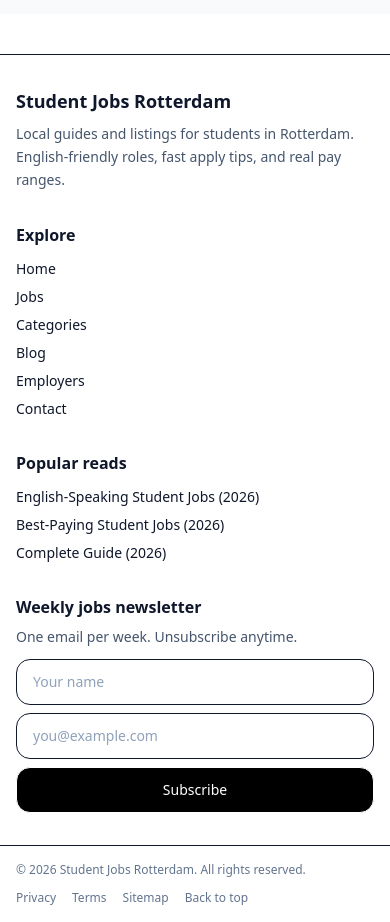
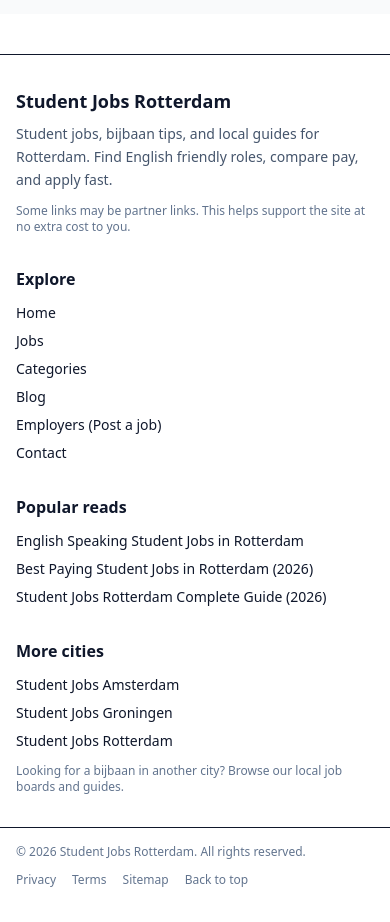
Before and after one commit to LazarPopov/studentjobrotterdam, a Next.js app: page / in a window 390 px wide. Shown: the part 6380-7302 px from the top of the page. Built offline with nearby package versions, Linux system fonts and the light colour scheme; no server answers.

Commit message:
footer other cities

```diff
--- a/src/app/blog/rss.xml/route.ts
+++ b/src/app/blog/rss.xml/route.ts
@@ -15,7 +15,7 @@ const posts = [
       "Where to find roles that don’t require Dutch, plus quick apply tips for international students.",
     // Optional but recommended: keep dates for better feed freshness signals
     // published: "2026-01-02",
-    // modified: "2026-10-02",
+    // modified: "2026-01-02",
   },
   {
     slug: "student-jobs-rotterdam-complete-guide-2026",
--- a/src/components/SiteFooter.tsx
+++ b/src/components/SiteFooter.tsx
@@ -5,80 +5,120 @@ export default function SiteFooter() {
   const year = new Date().getFullYear();
 
   return (
-    <footer className="mt-10 border-t bg-white">
+    <footer className="mt-10 border-t bg-white" aria-labelledby="footer-heading">
+      <h2 id="footer-heading" className="sr-only">
+        Footer
+      </h2>
+
       <div className="mx-auto max-w-6xl px-4 sm:px-6 py-8 sm:py-10 grid grid-cols-1 sm:grid-cols-2 lg:grid-cols-4 gap-8">
         {/* Brand */}
         <div>
           <div className="text-lg sm:text-xl font-semibold">Student Jobs Rotterdam</div>
           <p className="mt-2 text-sm text-slate-600 leading-relaxed">
-            Local guides and listings for students in Rotterdam. English-friendly roles, fast apply tips, and real pay ranges.
+            Student jobs, bijbaan tips, and local guides for Rotterdam. Find English friendly roles, compare pay, and
+            apply fast.
+          </p>
+          <p className="mt-3 text-xs text-slate-500">
+            Some links may be partner links. This helps support the site at no extra cost to you.
           </p>
         </div>
 
         {/* Explore */}
-        <nav aria-label="Footer navigation">
+        <nav aria-label="Explore Student Jobs Rotterdam">
           <div className="font-semibold">Explore</div>
           <ul className="mt-3 space-y-2 text-sm">
-            <li><Link href="/" className="underline underline-offset-2">Home</Link></li>
-            <li><Link href="/jobs" className="underline underline-offset-2">Jobs</Link></li>
-            <li><Link href="/categories" className="underline underline-offset-2">Categories</Link></li>
-            <li><Link href="/blog" className="underline underline-offset-2">Blog</Link></li>
-            <li><Link href="/employers" className="underline underline-offset-2">Employers</Link></li>
-            <li><Link href="/contact" className="underline underline-offset-2">Contact</Link></li>
-          </ul>
-        </nav>
-
-        {/* Popular reads */}
-        <nav aria-label="Popular articles">
-          <div className="font-semibold">Popular reads</div>
-          <ul className="mt-3 space-y-2 text-sm">
             <li>
-              <Link href="/blog/english-speaking-student-jobs-rotterdam" className="underline underline-offset-2">
-                English-Speaking Student Jobs (2026)
+              <Link href="/" className="underline underline-offset-2">
+                Home
               </Link>
             </li>
             <li>
-              <Link href="/blog/best-paying-student-jobs-rotterdam-2026" className="underline underline-offset-2">
-                Best-Paying Student Jobs (2026)
+              <Link href="/jobs" className="underline underline-offset-2">
+                Jobs
               </Link>
             </li>
             <li>
-              <Link href="/blog/student-jobs-rotterdam-complete-guide-2026" className="underline underline-offset-2">
-                Complete Guide (2026)
+              <Link href="/categories" className="underline underline-offset-2">
+                Categories
+              </Link>
+            </li>
+            <li>
+              <Link href="/blog" className="underline underline-offset-2">
+                Blog
+              </Link>
+            </li>
+            <li>
+              <Link href="/employers" className="underline underline-offset-2">
+                Employers (Post a job)
+              </Link>
+            </li>
+            <li>
+              <Link href="/contact" className="underline underline-offset-2">
+                Contact
               </Link>
             </li>
           </ul>
         </nav>
 
-        {/* Newsletter */}
-        <div>
-          <div className="font-semibold">Weekly jobs newsletter</div>
-          <p className="mt-2 text-sm text-slate-600">One email per week. Unsubscribe anytime.</p>
-          <form action="/api/lead" method="POST" className="mt-3 grid gap-2">
-            <input
-              name="name"
-              placeholder="Your name"
-              className="border rounded-xl px-4 py-3 text-sm"
-              aria-label="Your name"
-              required
-            />
-            <input
-              name="email"
-              type="email"
-              placeholder="you@example.com"
-              className="border rounded-xl px-4 py-3 text-sm"
-              aria-label="Your email"
-              required
-            />
-            <input type="hidden" name="city" value="rotterdam" />
-            <button
-              className="w-full sm:w-auto rounded-xl px-4 py-3 border bg-black text-white text-sm"
-              type="submit"
-            >
-              Subscribe
-            </button>
-          </form>
-        </div>
+        {/* Popular reads */}
+        <nav aria-label="Popular student job guides">
+          <div className="font-semibold">Popular reads</div>
+          <ul className="mt-3 space-y-2 text-sm">
+            <li>
+              <Link href="/blog/english-speaking-student-jobs-rotterdam" className="underline underline-offset-2">
+                English Speaking Student Jobs in Rotterdam
+              </Link>
+            </li>
+            <li>
+              <Link href="/blog/best-paying-student-jobs-rotterdam-2026" className="underline underline-offset-2">
+                Best Paying Student Jobs in Rotterdam (2026)
+              </Link>
+            </li>
+            <li>
+              <Link href="/blog/student-jobs-rotterdam-complete-guide-2026" className="underline underline-offset-2">
+                Student Jobs Rotterdam Complete Guide (2026)
+              </Link>
+            </li>
+          </ul>
+        </nav>
+
+        {/* City network */}
+        <nav aria-label="Student Jobs city network">
+          <div className="font-semibold">More cities</div>
+          <ul className="mt-3 space-y-2 text-sm">
+            <li>
+              <a
+                href="https://www.studentjobsamsterdam.nl/"
+                className="underline underline-offset-2"
+                rel="noopener"
+              >
+                Student Jobs Amsterdam
+              </a>
+            </li>
+            <li>
+              <a
+                href="https://studentjobsgroningen.nl/"
+                className="underline underline-offset-2"
+                rel="noopener"
+              >
+                Student Jobs Groningen
+              </a>
+            </li>
+            <li>
+              <a
+                href="https://www.studentjobsrotterdam.nl/"
+                className="underline underline-offset-2"
+                rel="noopener"
+              >
+                Student Jobs Rotterdam
+              </a>
+            </li>
+          </ul>
+
+          <p className="mt-3 text-xs text-slate-500">
+            Looking for a bijbaan in another city? Browse our local job boards and guides.
+          </p>
+        </nav>
       </div>
 
       {/* Bottom bar */}
@@ -86,10 +126,18 @@ export default function SiteFooter() {
         <div className="mx-auto max-w-6xl px-4 sm:px-6 py-4 flex flex-col md:flex-row items-start md:items-center justify-between gap-3 text-xs text-slate-500">
           <div>© {year} Student Jobs Rotterdam. All rights reserved.</div>
           <div className="flex flex-wrap items-center gap-4">
-            <Link href="/privacy" className="underline underline-offset-2">Privacy</Link>
-            <Link href="/terms" className="underline underline-offset-2">Terms</Link>
-            <Link href="/sitemap.xml" className="underline underline-offset-2">Sitemap</Link>
-            <a href="#main" className="underline underline-offset-2">Back to top</a>
+            <Link href="/privacy" className="underline underline-offset-2">
+              Privacy
+            </Link>
+            <Link href="/terms" className="underline underline-offset-2">
+              Terms
+            </Link>
+            <Link href="/sitemap.xml" className="underline underline-offset-2">
+              Sitemap
+            </Link>
+            <a href="#main" className="underline underline-offset-2">
+              Back to top
+            </a>
           </div>
         </div>
       </div>
```
